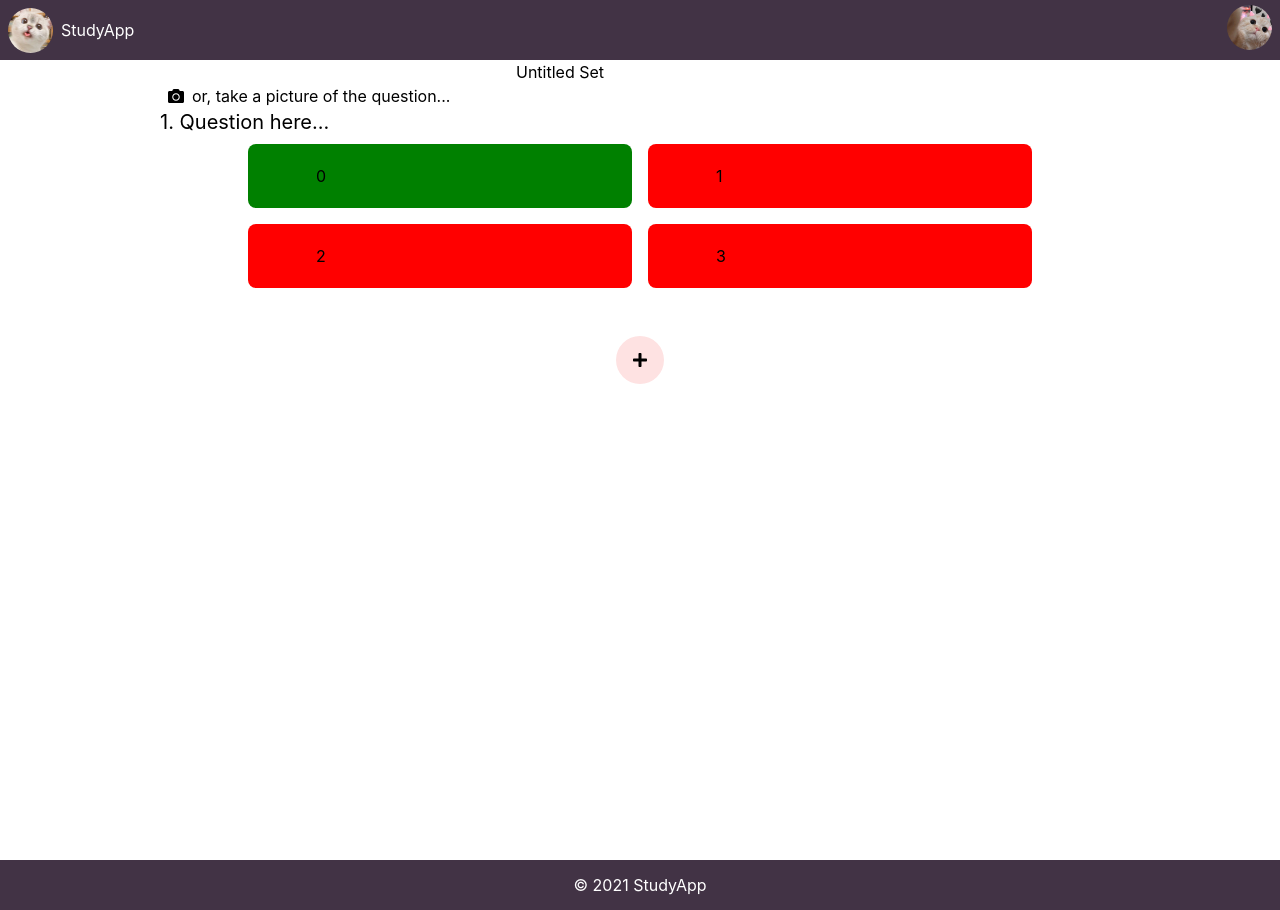
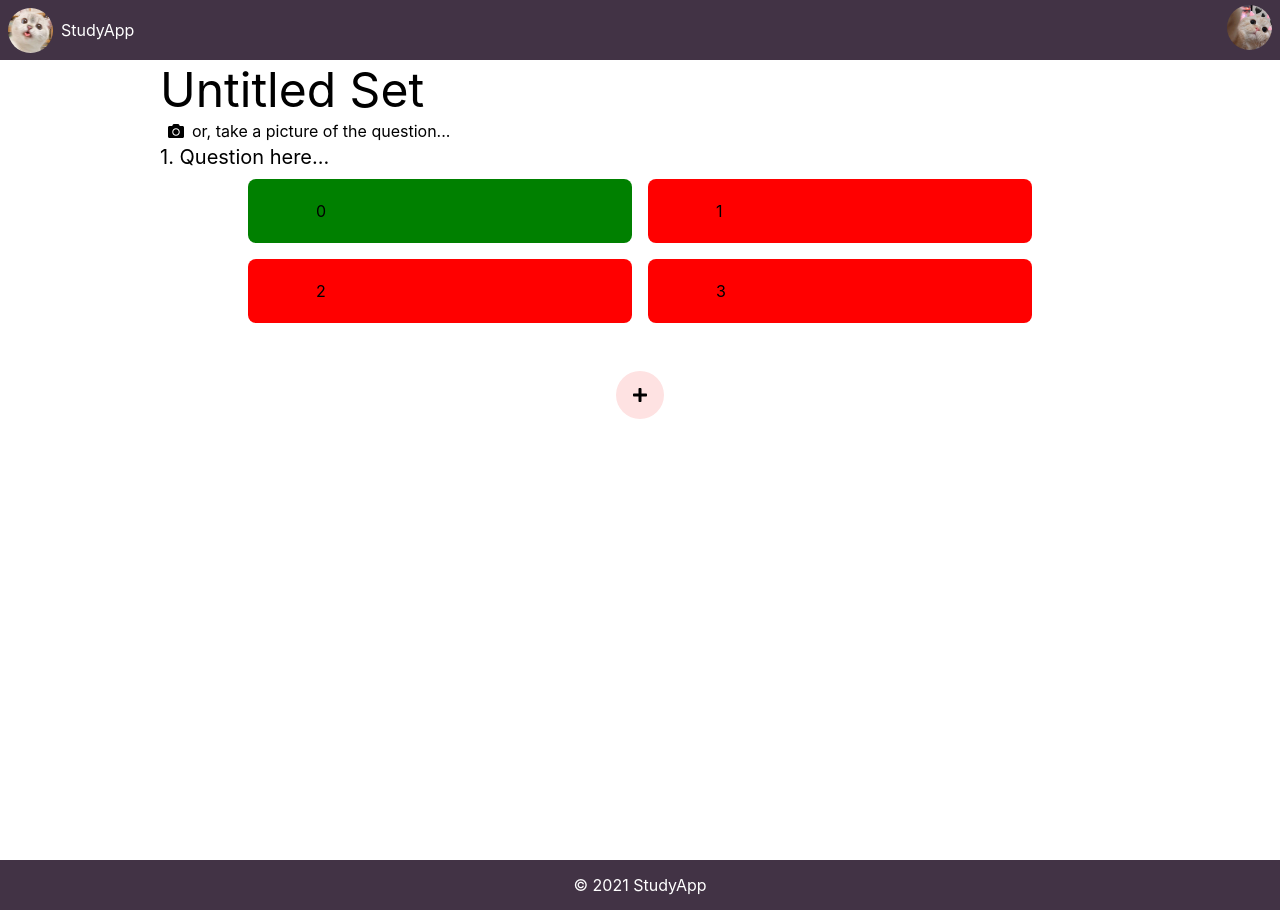
Before and after one commit to HTN-StudyApp/frontend, a Next.js app: page /create in a window 1280 px wide. Built offline with nearby package versions, Linux system fonts and the light colour scheme.

Commit message:
style set name sorry i forgot

```diff
--- a/pages/create.js
+++ b/pages/create.js
@@ -29,18 +29,17 @@ export default function Create() {
             <main style={{ marginTop: "60px", minHeight: "100vh" }}
                 className="flex flex-col items-center"
             >
-
                 <input type="text" value={setName}
                     onChange={e => setSetName(e.currentTarget.value)}
-                    className="focus:outline-none"></input>
+                    className="focus:outline-none text-5xl w-3/4"></input>
 
                 {new Array(questions).fill(0).map((x, i) => (
                     <EditableQuestion key={`${i} ${questions}`} index={i} />
                 ))}
 
                 <div className="w-12 h-12 rounded-full bg-red-100 flex items-center justify-center mb-10"
-                    onClick={() => setQuestions(questions+1)}>
-                    <FontAwesomeIcon icon={faPlus} className="m-2"/>
+                    onClick={() => setQuestions(questions + 1)}>
+                    <FontAwesomeIcon icon={faPlus} className="m-2" />
                 </div>
 
             </main>
```
